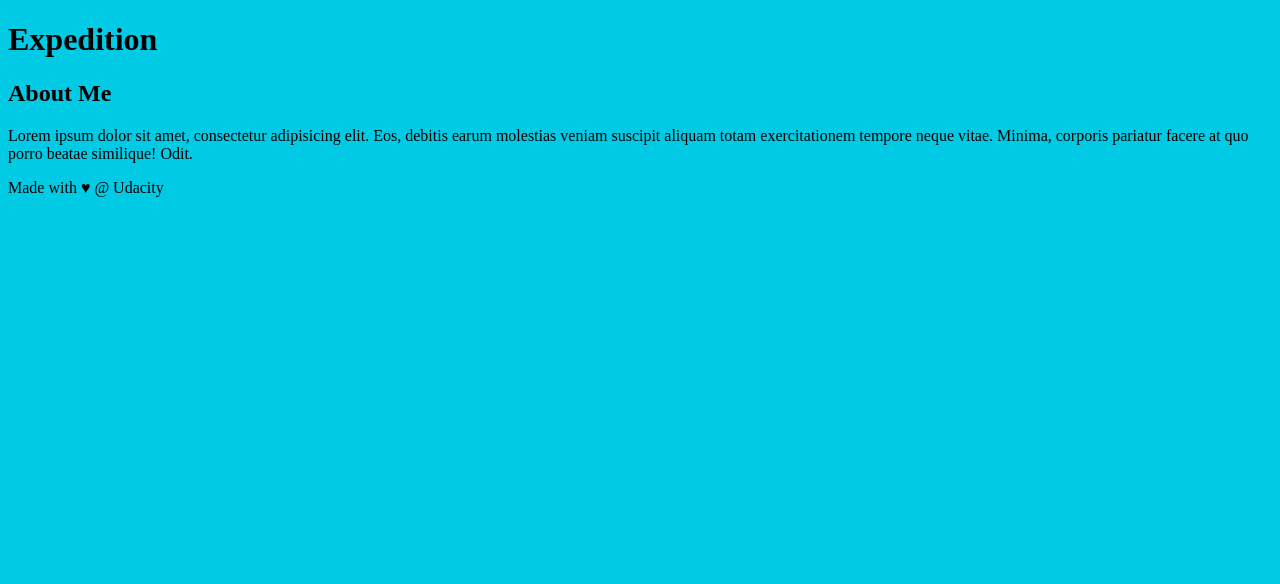
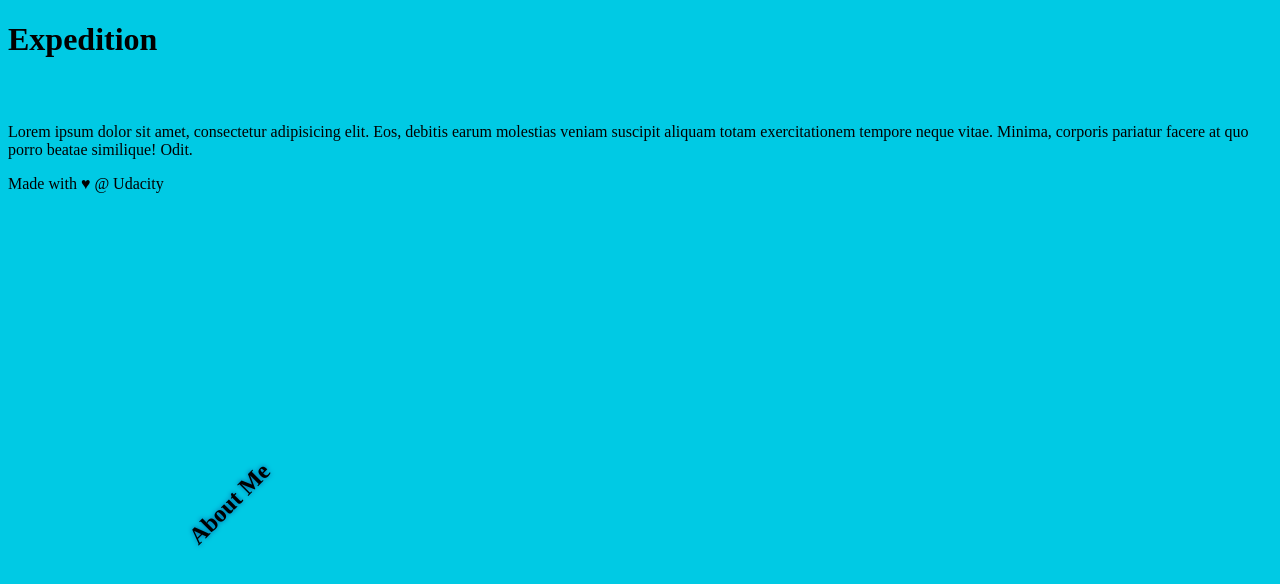
Before and after one commit to badrdardari/my-travel-plans, a plain HTML site: page index.html in a window 1280 px wide. Drawn offline with Linux system fonts and the light colour scheme.

Commit message:
Update app.css

```diff
--- a/css/app.css
+++ b/css/app.css
@@ -4,3 +4,9 @@
 .destination:hover h2 {
     transform: rotate(0deg);
 }
+h2 {
+    margin: 0;
+    transform: rotate(-45deg);
+    transition: transform 0.5s;
+    text-shadow: 0 0 5px #01579b;
+}
```
